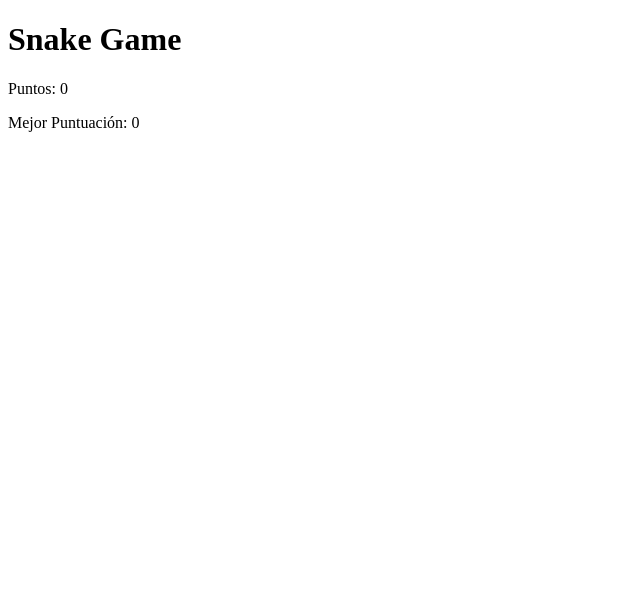
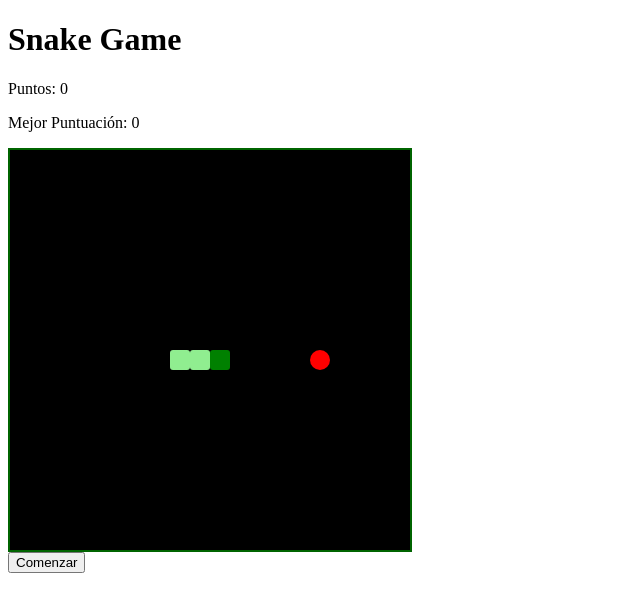
Before and after one commit to LuispeFigueroa/Lab-6-Snake-, a React (Vite) app: page / in a window 1280 px wide. Shown: the top 612 px of the page, without its empty margins (0-640 px from the left). Built offline with nearby package versions, Linux system fonts and the light colour scheme.

Commit message:
preparar board con serpiente TODO: movimiento direccionado y colision

```diff
--- a/src/App.jsx
+++ b/src/App.jsx
@@ -1,10 +1,45 @@
+import { useState, useEffect, useRef } from 'react'
 import Score from './components/Score.jsx'
+import Board from './components/Board.jsx'
+
+const COLS = 20
+const ROWS = 20
 
 export default function App() {
+  const [snake, setSnake] = useState([
+    { x: 10, y: 10 },
+    { x: 9, y: 10 },
+    { x: 8, y: 10 }
+  ])
+  const [food, setFood] = useState({ x: 15, y: 10 })
+  const [score, setScore] = useState(0)
+  const [best, setBest] = useState(0)
+  const [status, setStatus] = useState('idle')
+
+  const dirRef = useRef({ x: 1, y: 0 })
+
+  useEffect(() => {
+    if (status !== 'running') return
+
+    const interval = setInterval(() => {
+      setSnake(prev => {
+        const head = {
+          x: prev[0].x + dirRef.current.x,
+          y: prev[0].y + dirRef.current.y,
+        }
+        return [head, ...prev.slice(0, -1)]
+      })
+    }, 200)
+    return () => clearInterval(interval)
+  }, [status])
+
+
   return (
     <div>
       <h1>Snake Game</h1>
-      <Score score={0} best={0} />
+      <Score score={score} best={best} />
+      <Board snake={snake} food={food} />
+      <button onClick={() => setStatus('running')}> Comenzar</button>
     </div>
   )
 }
```
